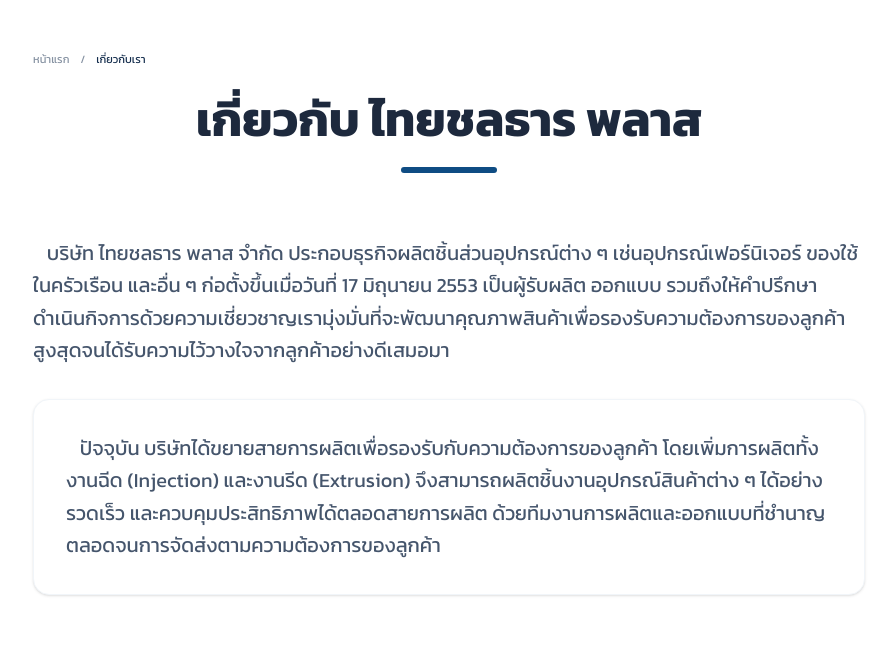
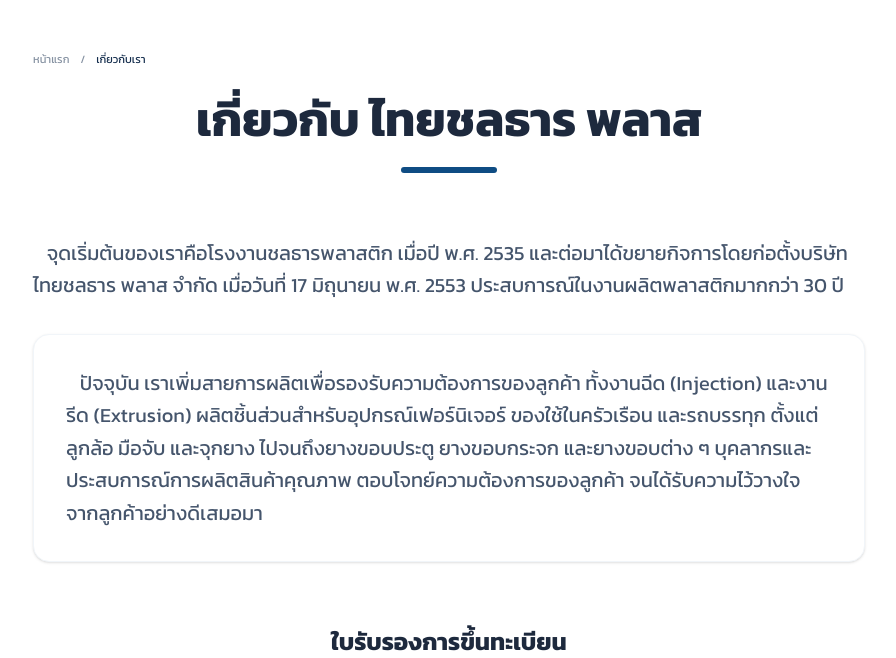
Before and after one commit to baroad06/thaiclp, a Node server app: page /aboutus in a window 1280 px wide. Shown: the part 575-1233 px from the top of the page, without its empty margins (191-1087 px from the left). Run offline with Node 20, Linux system fonts and the light colour scheme; style sheets or scripts are compiled from the project's sources.

Commit message:
Update About page copy in Thai and English
Replace both About paragraphs with the client's new text: the company's
1992 origins as Chonlatharn Plastic Factory, its 2010 incorporation, and
the product range now covering furniture, household and truck parts.
Swap the matching English translations in messages.en.json.

Co-Authored-By: Claude Opus 5.5 <noreply@anthropic.com>

```diff
--- a/locales/messages.en.json
+++ b/locales/messages.en.json
@@ -97,8 +97,8 @@
   "13 ซอยเทียนทะเล 26 แยก 2 ถนนบางขุนเทียน-ชายทะเล แขวงท่าข้าม เขตบางขุนเทียน กทม. 10150": "13 Soi Thian Thale 26 Yaek 2, Bang Khun Thian–Chai Thale Road, Tha Kham, Bang Khun Thian, Bangkok 10150, Thailand",
   "ผลิตภัณฑ์ของไทยชลธาร พลาส": "Thai Chonlatharn Plas products",
   "แค็ตตาล็อก": "Catalogue",
-  "บริษัท ไทยชลธาร พลาส จำกัด ประกอบธุรกิจผลิตชิ้นส่วนอุปกรณ์ต่าง ๆ เช่นอุปกรณ์เฟอร์นิเจอร์ ของใช้ในครัวเรือน และอื่น ๆ ก่อตั้งขึ้นเมื่อวันที่ 17 มิถุนายน 2553 เป็นผู้รับผลิต ออกแบบ รวมถึงให้คำปรึกษาดำเนินกิจการด้วยความเชี่ยวชาญเรามุ่งมั่นที่จะพัฒนาคุณภาพสินค้าเพื่อรองรับความต้องการของลูกค้าสูงสุดจนได้รับความไว้วางใจจากลูกค้าอย่างดีเสมอมา": "Established on 17 June 2010, Thai Chonlatharn Plas Co., Ltd. manufactures components for furniture, household goods and other applications. We provide manufacturing, design and consulting services, drawing on our expertise to develop quality products that meet our customers’ needs and earn their continued trust.",
-  "ปัจจุบัน บริษัทได้ขยายสายการผลิตเพื่อรองรับกับความต้องการของลูกค้า โดยเพิ่มการผลิตทั้งงานฉีด (Injection) และงานรีด (Extrusion) จึงสามารถผลิตชิ้นงานอุปกรณ์สินค้าต่าง ๆ ได้อย่างรวดเร็ว และควบคุมประสิทธิภาพได้ตลอดสายการผลิต ด้วยทีมงานการผลิตและออกแบบที่ชำนาญ ตลอดจนการจัดส่งตามความต้องการของลูกค้า": "We have expanded our production capabilities to meet customer demand, offering both injection moulding and extrusion. Our experienced production and design teams support efficient manufacturing, process control throughout production and delivery according to customer requirements.",
+  "จุดเริ่มต้นของเราคือโรงงานชลธารพลาสติก เมื่อปี พ.ศ. 2535 และต่อมาได้ขยายกิจการโดยก่อตั้งบริษัท ไทยชลธาร พลาส จำกัด เมื่อวันที่ 17 มิถุนายน พ.ศ. 2553 ประสบการณ์ในงานผลิตพลาสติกมากกว่า 30 ปี": "Our story began in 1992 with Chonlatharn Plastic Factory. We later expanded by establishing Thai Chonlatharn Plas Co., Ltd. on 17 June 2010. Together, our team brings more than 30 years of experience in plastic manufacturing.",
+  "ปัจจุบัน เราเพิ่มสายการผลิตเพื่อรองรับความต้องการของลูกค้า ทั้งงานฉีด (Injection) และงานรีด (Extrusion) ผลิตชิ้นส่วนสำหรับอุปกรณ์เฟอร์นิเจอร์ ของใช้ในครัวเรือน และรถบรรทุก ตั้งแต่ลูกล้อ มือจับ และจุกยาง ไปจนถึงยางขอบประตู ยางขอบกระจก และยางขอบต่าง ๆ บุคลากรและประสบการณ์การผลิตสินค้าคุณภาพ ตอบโจทย์ความต้องการของลูกค้า จนได้รับความไว้วางใจจากลูกค้าอย่างดีเสมอมา": "We have grown our production capabilities to meet customer demand, offering both injection moulding and extrusion. We produce components for furniture and household goods as well as truck parts, from casters, handles and rubber plugs to door seals, glass seals and edge trims. We use our expertise to make quality products that meet our customers' needs and earn their continued trust.",
   "งานฉีดและงานรีดพลาสติก โดยทีมงานที่มีประสบการณ์กว่า 30 ปี": "Plastic injection moulding and extrusion, backed by a team with over 30 years of experience.",
   "ส่งข้อความถึงเรา": "Send us a message",
   "อีเมล": "Email address",
--- a/views/pages/aboutus.ejs
+++ b/views/pages/aboutus.ejs
@@ -19,12 +19,12 @@
 
     <div class="prose prose-lg prose-slate mx-auto text-slate-600 space-y-8">
       <p class="text-xl leading-relaxed">
-        &nbsp;&nbsp;&nbsp;<%= t("บริษัท ไทยชลธาร พลาส จำกัด ประกอบธุรกิจผลิตชิ้นส่วนอุปกรณ์ต่าง ๆ เช่นอุปกรณ์เฟอร์นิเจอร์ ของใช้ในครัวเรือน และอื่น ๆ ก่อตั้งขึ้นเมื่อวันที่ 17 มิถุนายน 2553 เป็นผู้รับผลิต ออกแบบ รวมถึงให้คำปรึกษาดำเนินกิจการด้วยความเชี่ยวชาญเรามุ่งมั่นที่จะพัฒนาคุณภาพสินค้าเพื่อรองรับความต้องการของลูกค้าสูงสุดจนได้รับความไว้วางใจจากลูกค้าอย่างดีเสมอมา") %>
+        &nbsp;&nbsp;&nbsp;<%= t("จุดเริ่มต้นของเราคือโรงงานชลธารพลาสติก เมื่อปี พ.ศ. 2535 และต่อมาได้ขยายกิจการโดยก่อตั้งบริษัท ไทยชลธาร พลาส จำกัด เมื่อวันที่ 17 มิถุนายน พ.ศ. 2553 ประสบการณ์ในงานผลิตพลาสติกมากกว่า 30 ปี") %>
       </p>
 
       <div class="bg-white p-8 rounded-2xl shadow-sm border border-slate-100">
         <p class="text-xl leading-relaxed">
-          &nbsp;&nbsp;&nbsp;<%= t("ปัจจุบัน บริษัทได้ขยายสายการผลิตเพื่อรองรับกับความต้องการของลูกค้า โดยเพิ่มการผลิตทั้งงานฉีด (Injection) และงานรีด (Extrusion) จึงสามารถผลิตชิ้นงานอุปกรณ์สินค้าต่าง ๆ ได้อย่างรวดเร็ว และควบคุมประสิทธิภาพได้ตลอดสายการผลิต ด้วยทีมงานการผลิตและออกแบบที่ชำนาญ ตลอดจนการจัดส่งตามความต้องการของลูกค้า") %>
+          &nbsp;&nbsp;&nbsp;<%= t("ปัจจุบัน เราเพิ่มสายการผลิตเพื่อรองรับความต้องการของลูกค้า ทั้งงานฉีด (Injection) และงานรีด (Extrusion) ผลิตชิ้นส่วนสำหรับอุปกรณ์เฟอร์นิเจอร์ ของใช้ในครัวเรือน และรถบรรทุก ตั้งแต่ลูกล้อ มือจับ และจุกยาง ไปจนถึงยางขอบประตู ยางขอบกระจก และยางขอบต่าง ๆ บุคลากรและประสบการณ์การผลิตสินค้าคุณภาพ ตอบโจทย์ความต้องการของลูกค้า จนได้รับความไว้วางใจจากลูกค้าอย่างดีเสมอมา") %>
         </p>
       </div>
 
```
